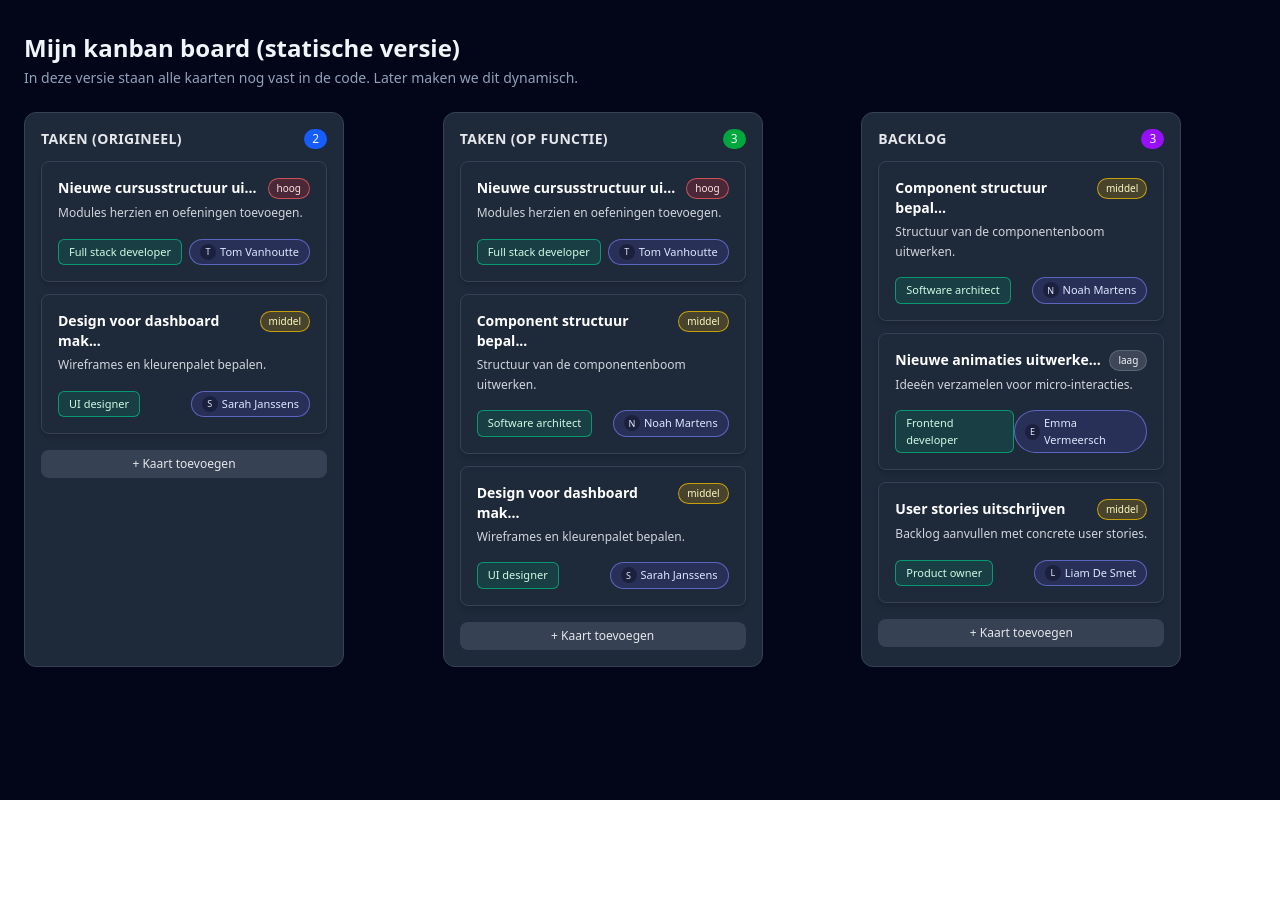
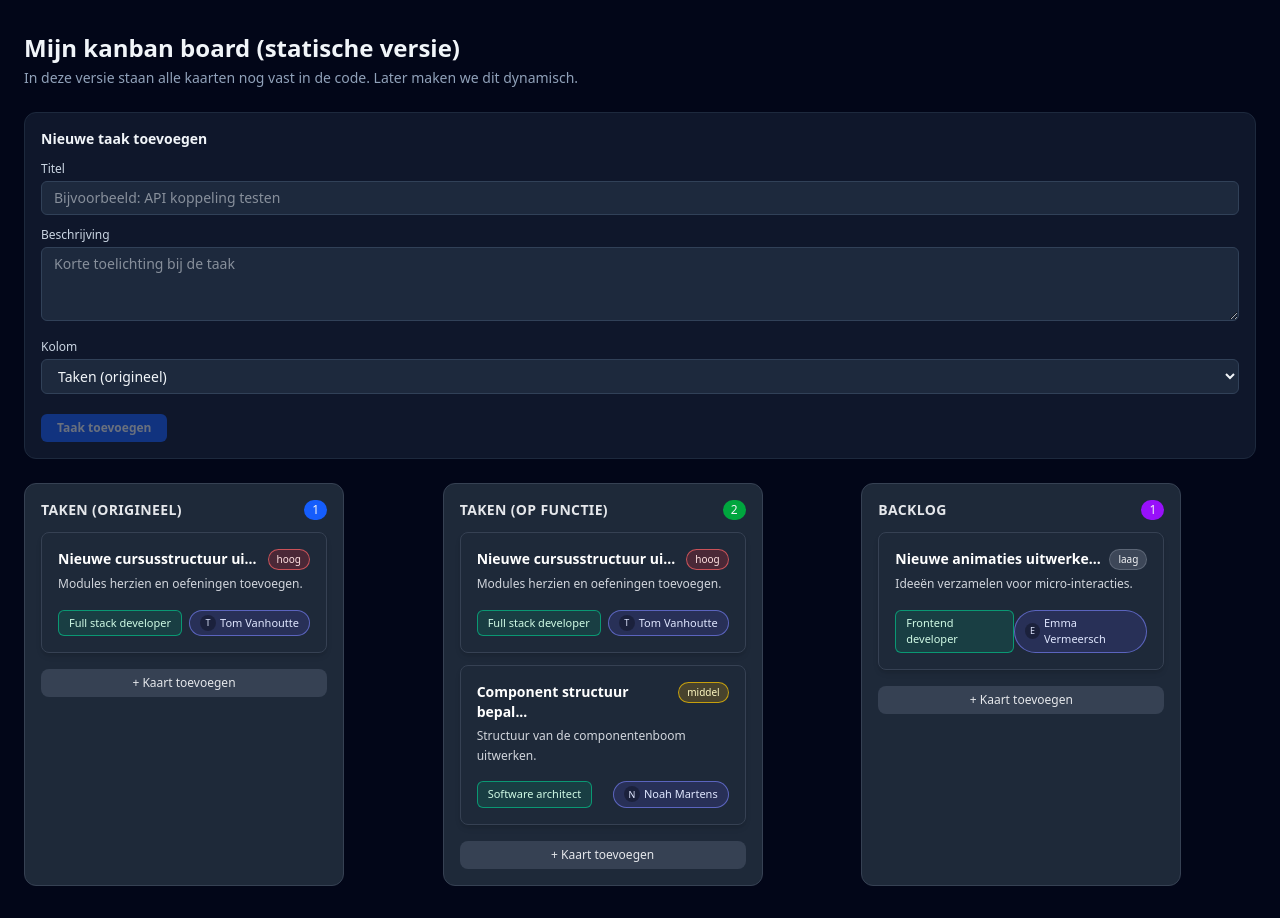
Before and after one commit to syntraprogrammeurs/vueexercises, a Vue app: page / in a window 1280 px wide. Before the commit the page ends 800 px from the top, so only its background shows below. Built offline with nearby package versions, Linux system fonts and the light colour scheme.

Commit message:
p29temp57-oef6-einde

```diff
--- a/src/App.vue
+++ b/src/App.vue
@@ -16,15 +16,6 @@ const columns = ref([
         assignee: "Tom Vanhoutte",
         role: "Full stack developer",
         priority: "hoog",
-        done: false
-      },
-      {
-        id: 2,
-        title: "Design voor dashboard maken",
-        description: "Wireframes en kleurenpalet bepalen.",
-        assignee: "Sarah Janssens",
-        role: "UI designer",
-        priority: "middel",
         done: false
       }
     ]
@@ -51,15 +42,6 @@ const columns = ref([
         role: "Software architect",
         priority: "middel",
         done: false
-      },
-      {
-        id: 6,
-        title: "Design voor dashboard maken",
-        description: "Wireframes en kleurenpalet bepalen.",
-        assignee: "Sarah Janssens",
-        role: "UI designer",
-        priority: "middel",
-        done: false
       }
     ]
   },
@@ -69,15 +51,6 @@ const columns = ref([
     color: "purple",
     tasks: [
       {
-        id: 3,
-        title: "Component structuur bepalen",
-        description: "Structuur van de componentenboom uitwerken.",
-        assignee: "Noah Martens",
-        role: "Software architect",
-        priority: "middel",
-        done: false
-      },
-      {
         id: 7,
         title: "Nieuwe animaties uitwerken",
         description: "Ideeën verzamelen voor micro-interacties.",
@@ -85,19 +58,34 @@ const columns = ref([
         role: "Frontend developer",
         priority: "laag",
         done: false
-      },
-      {
-        id: 8,
-        title: "User stories uitschrijven",
-        description: "Backlog aanvullen met concrete user stories.",
-        assignee: "Liam De Smet",
-        role: "Product owner",
-        priority: "middel",
-        done: false
       }
     ]
   }
 ])
+
+const newTaskTitle = ref("")
+const newTaskDescription = ref("")
+const newTaskColumnId = ref("original")
+
+let manualId = 100
+
+function handleAddTask() {
+  const column = columns.value.find(c => c.id === newTaskColumnId.value)
+  if (!column) return
+
+  column.tasks.push({
+    id: manualId++,
+    title: newTaskTitle.value,
+    description: newTaskDescription.value,
+    assignee: "Onbekend",
+    role: "Onbekend",
+    priority: "",
+    done: false
+  })
+
+  newTaskTitle.value = ""
+  newTaskDescription.value = ""
+}
 </script>
 
 <template>
@@ -111,6 +99,65 @@ const columns = ref([
         dynamisch.
       </p>
     </header>
+
+    <!-- Nieuw formulier -->
+    <section class="mb-6 bg-slate-900 border border-slate-800 rounded-xl p-4">
+      <h2 class="text-sm font-semibold mb-3">
+        Nieuwe taak toevoegen
+      </h2>
+
+      <form class="space-y-3" @submit.prevent="handleAddTask">
+        <div class="space-y-1">
+          <label class="block text-xs font-medium text-slate-300">
+            Titel
+          </label>
+          <input
+              v-model="newTaskTitle"
+              type="text"
+              class="w-full rounded-md bg-slate-800 border border-slate-700 px-3 py-1.5 text-sm"
+              placeholder="Bijvoorbeeld: API koppeling testen"
+          />
+        </div>
+
+        <div class="space-y-1">
+          <label class="block text-xs font-medium text-slate-300">
+            Beschrijving
+          </label>
+          <textarea
+              v-model="newTaskDescription"
+              rows="3"
+              class="w-full rounded-md bg-slate-800 border border-slate-700 px-3 py-1.5 text-sm"
+              placeholder="Korte toelichting bij de taak"
+          ></textarea>
+        </div>
+
+        <div class="space-y-1">
+          <label class="block text-xs font-medium text-slate-300">
+            Kolom
+          </label>
+          <select
+              v-model="newTaskColumnId"
+              class="w-full rounded-md bg-slate-800 border border-slate-700 px-3 py-1.5 text-sm"
+          >
+            <option
+                v-for="column in columns"
+                :key="column.id"
+                :value="column.id"
+            >
+              {{ column.title }}
+            </option>
+          </select>
+        </div>
+
+        <button
+            type="submit"
+            class="mt-2 inline-flex items-center rounded-md bg-blue-600 px-4 py-1.5 text-xs font-semibold hover:bg-blue-500 disabled:opacity-40 disabled:cursor-not-allowed"
+            :disabled="newTaskTitle.trim().length === 0"
+        >
+          Taak toevoegen
+        </button>
+      </form>
+    </section>
 
     <section class="grid gap-6 md:grid-cols-3">
       <BoardColumn
```
